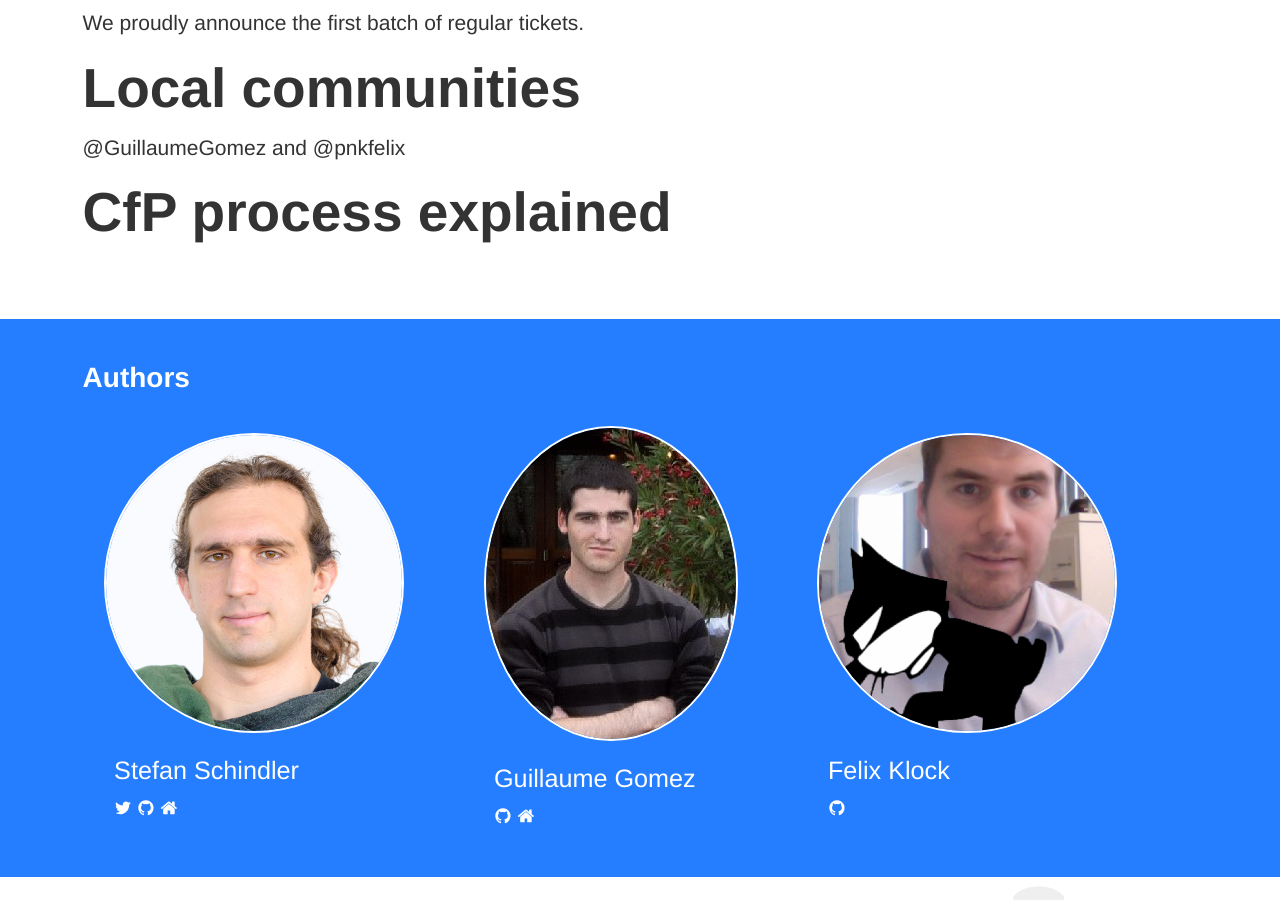
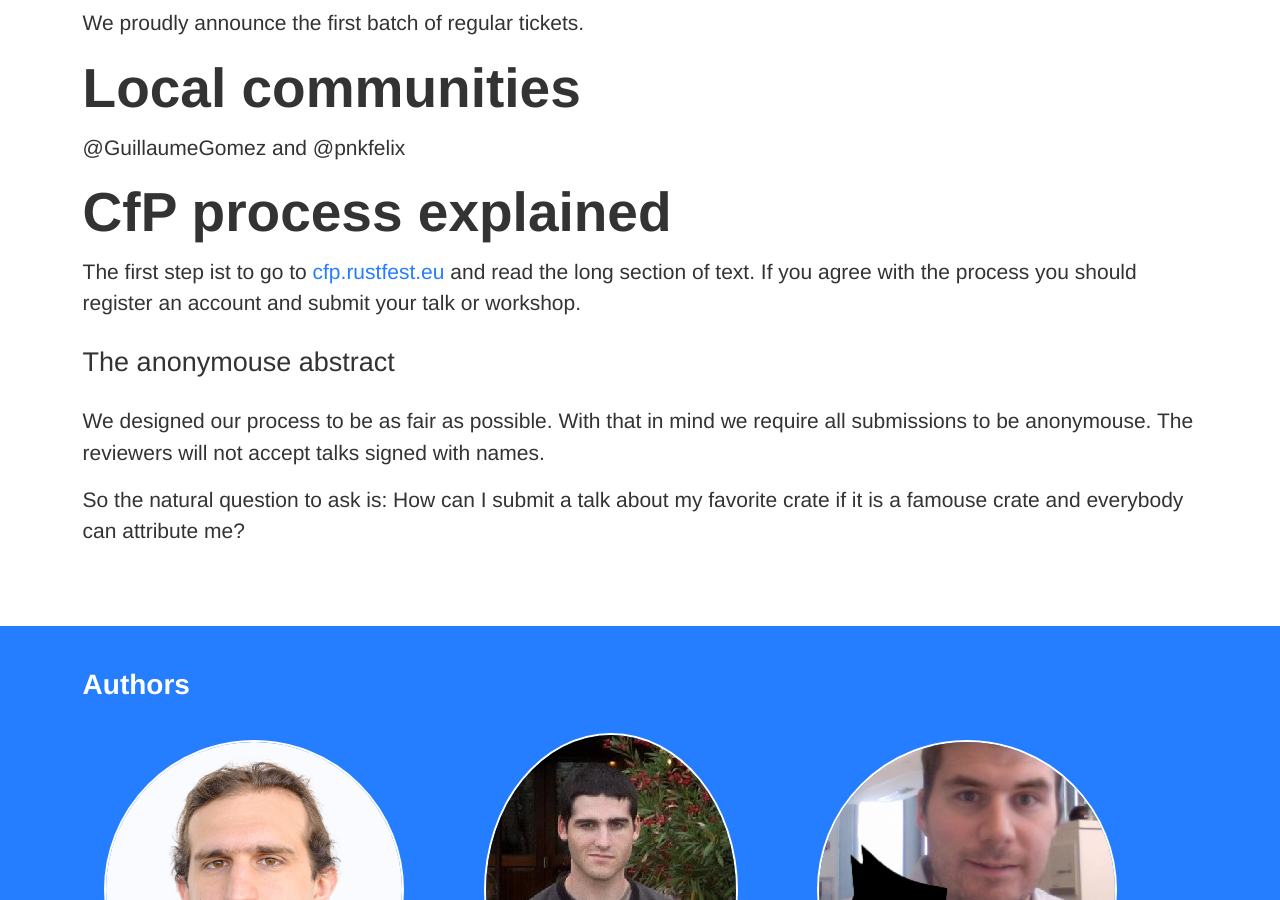
Before and after one commit to RustFestEU/blog.rustfest.eu, a Jekyll site: the page built from _posts/2018-03-02-this-week-in-rustfest-1-anonymouse-abstract-first-batch-locals.md, in a window 1280 px wide and 900 px high, scrolled down 525 px. Built offline with Jekyll 4.4.1, drawn with Linux system fonts in a browser that asks for light colours.

Commit message:
some more words

```diff
--- a/_posts/2018-03-02-this-week-in-rustfest-1-anonymouse-abstract-first-batch-locals.md
+++ b/_posts/2018-03-02-this-week-in-rustfest-1-anonymouse-abstract-first-batch-locals.md
@@ -19,3 +19,14 @@ We proudly announce the first batch of regular tickets.
 @GuillaumeGomez and @pnkfelix
 
 # CfP process explained
+
+The first step ist to go to [cfp.rustfest.eu](https://cfp.rustfest.eu/events/rustfest-paris) and read the long section of text.
+If you agree with the process you should register an account and submit your talk or workshop.
+
+## The anonymouse abstract
+
+We designed our process to be as fair as possible.
+With that in mind we require all submissions to be anonymouse.
+The reviewers will not accept talks signed with names.
+
+So the natural question to ask is: How can I submit a talk about my favorite crate if it is a famouse crate and everybody can attribute me?
```
